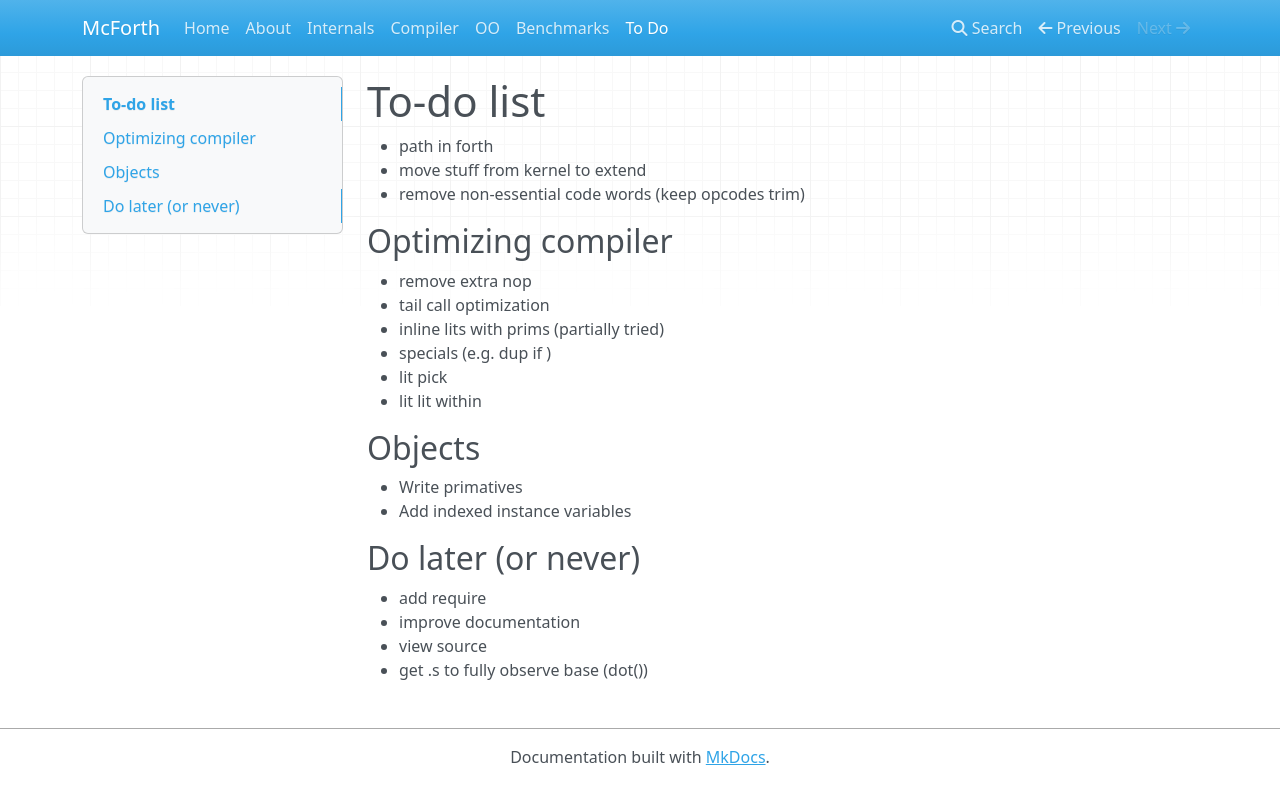
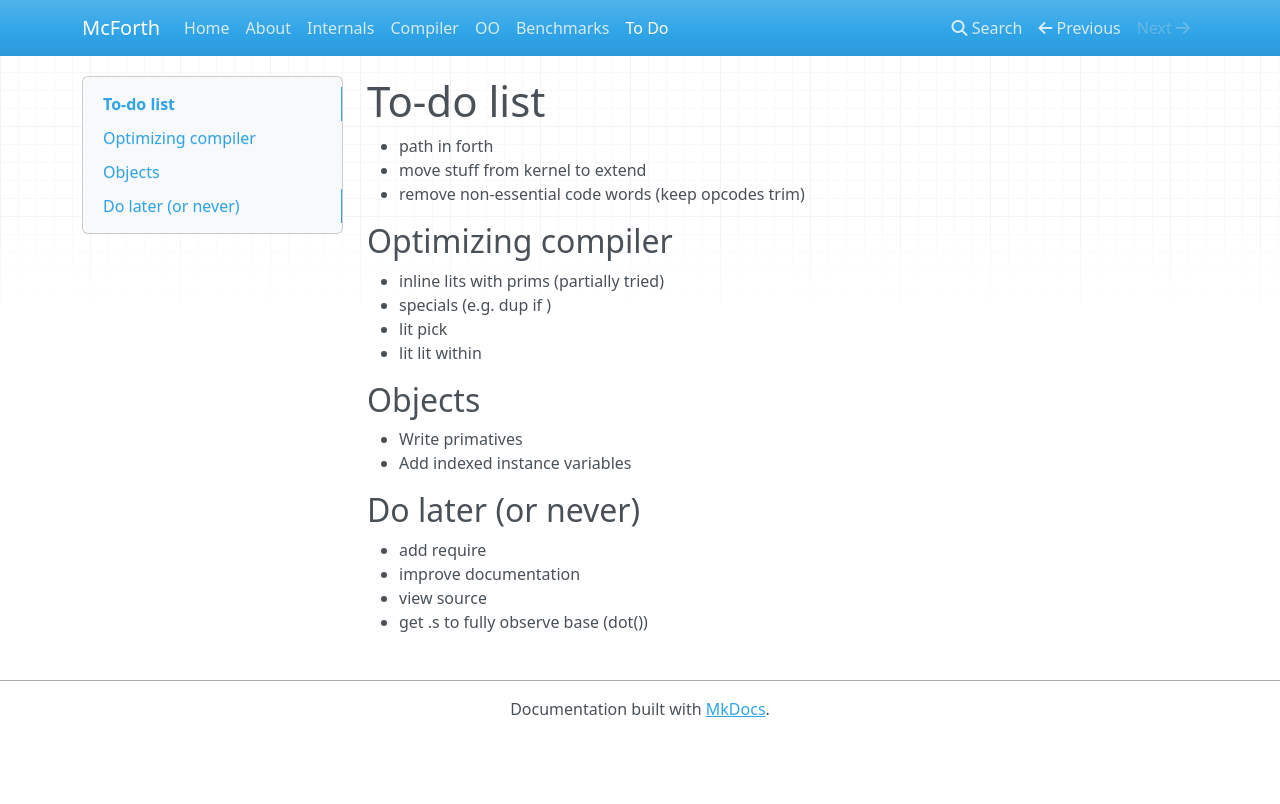
Before and after one commit to amckewan/mcforth, an MkDocs documentation site: the page built from docs/todo.md, in a window 1280 px wide. Shown: the top 804 px of the page. Built offline with MkDocs 1.6.1, drawn with Linux system fonts in a browser that asks for light colours; nearby versions of some CDN libraries.

Commit message:
Optimize tail calls

```diff
--- a/docs/todo.md
+++ b/docs/todo.md
@@ -6,8 +6,6 @@
 
 ## Optimizing compiler
 
-* remove extra nop
-* tail call optimization
 * inline lits with prims (partially tried)
 * specials (e.g. dup if )
 * lit pick
```
Also changed, not shown: 2 other files.
